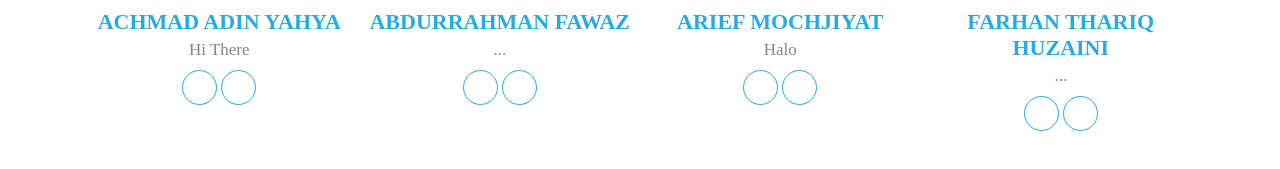
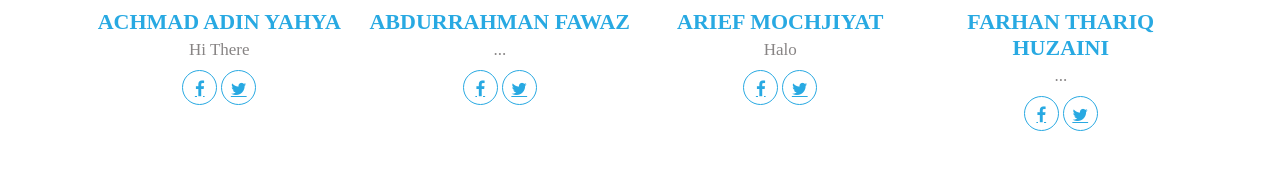
Before and after one commit to farhan197/A50-DTS20.github.io, a plain HTML site: page index.html in a window 1280 px wide. Shown: the part 501-670 px from the top of the page. Drawn offline with Linux system fonts and the light colour scheme.

Commit message:
Update index.html

```diff
--- a/index.html
+++ b/index.html
@@ -6,6 +6,7 @@
     <title>A50-DTS20</title>
     <meta name='viewport' content='width=device-width, initial-scale=1'>
     <link rel='stylesheet' type='text/css' media='screen' href='main.css'>
+    <link href="//netdna.bootstrapcdn.com/font-awesome/4.1.0/css/font-awesome.min.css" rel="stylesheet">
 </head>
 <body>
     <!-- [nama anda] menulis kode berikut -->
```
